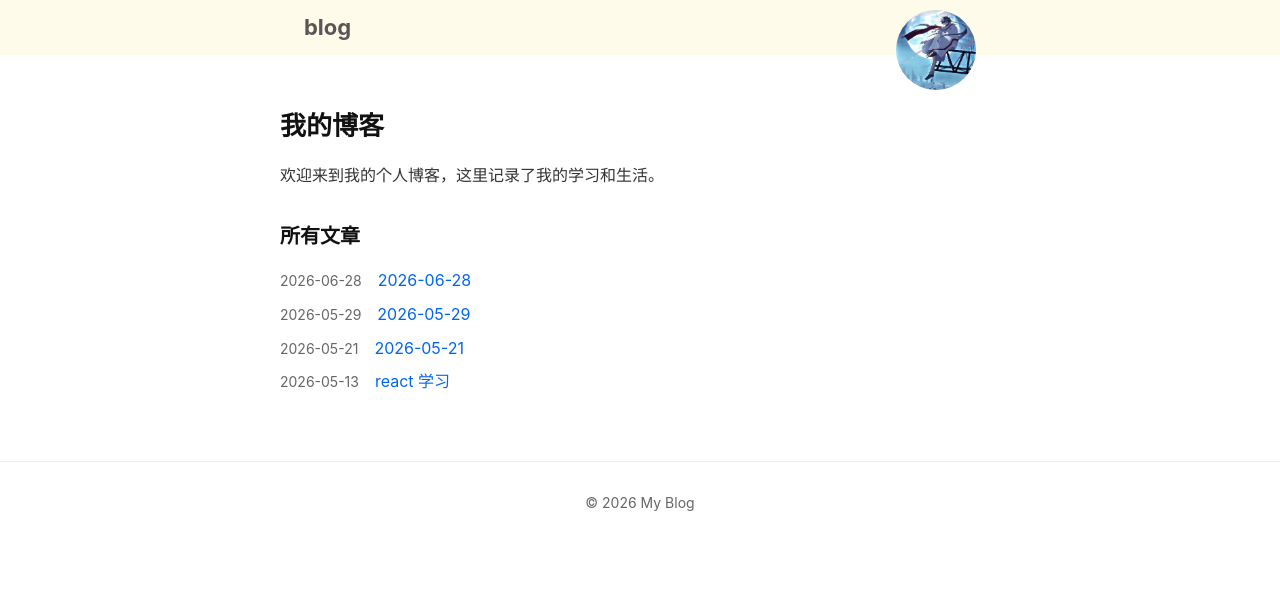
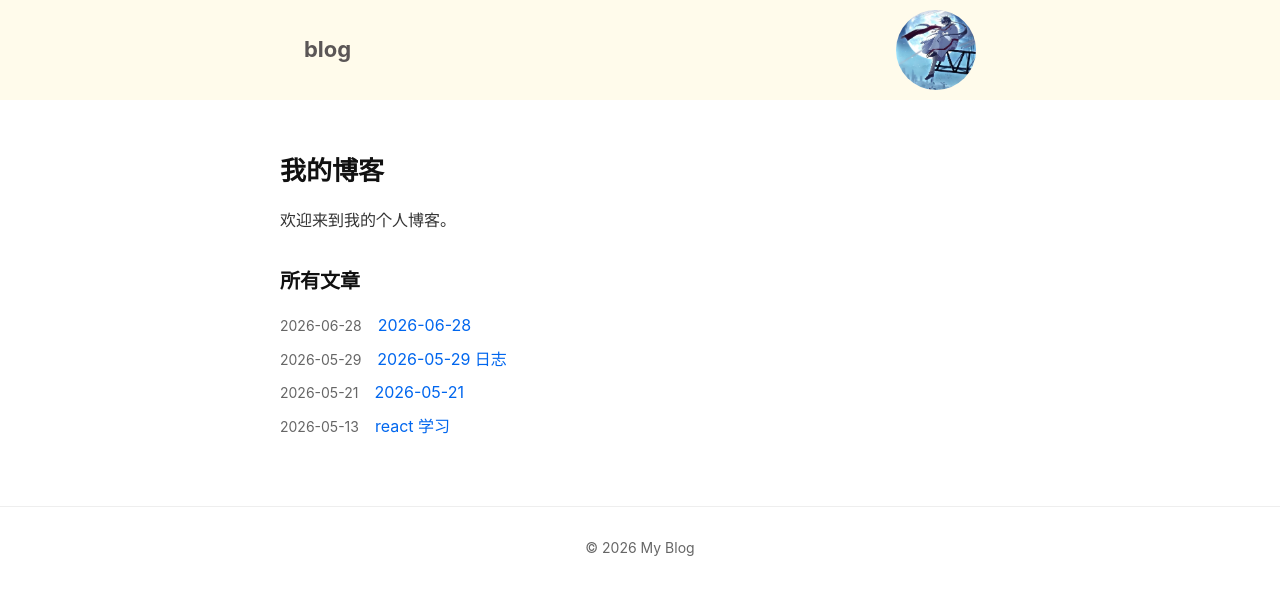
Before and after one commit to nannandemonkk/MyWeb, a React (Vite) app: page / in a window 1280 px wide. Shown: the top 594 px of the page. Built offline with nearby package versions, Linux system fonts and the light colour scheme.

Commit message:
这次提交让app.css 更加整洁 也理清了一些思路

```diff
--- a/document/2026-05-29.md
+++ b/document/2026-05-29.md
@@ -1,4 +1,4 @@
-5月29日日志
+# 2026-05-29 日志
 
 今天有点累 就是干什么都提不起精神 就是啥也不想干 在图书馆看书 看了一会儿 就觉得很累 很困
 想说的第二点 感觉自己忙了这么久啥也没学会 看HIT操作系统课程 虽然早已经看完了 对操作系统也有了一定的理解 但是我去做那个实验 总是感觉举步维艰 我不知道这是为什么 是我还有什么知识方面有所欠缺吗
--- a/package.json
+++ b/package.json
@@ -24,7 +24,6 @@
     "eslint-plugin-react-hooks": "^7.1.1",
     "eslint-plugin-react-refresh": "^0.5.2",
     "globals": "^17.6.0",
-    "vite": "^8.0.12",
-    "vite-plugin-markdown": "^2.2.0"
+    "vite": "^8.0.12"
   }
 }
--- a/src/App.css
+++ b/src/App.css
@@ -3,6 +3,49 @@
   margin: 0;
   padding: 0;
   box-sizing: border-box;
+}
+
+/* 标题h2 */
+h2 {
+  font-size: 26px;
+  margin-bottom: 16px;
+  color: #111;
+}
+
+/* 标题h3 */
+h3 {
+  font-size: 20px;
+  margin: 32px 0 12px;
+  color: #111;
+}
+
+/* 段落 */
+p {
+  margin-bottom: 16px;
+  color: #333;
+}
+
+/* 链接 */
+a {
+  color: #06e;
+  text-decoration: none;
+}
+a:hover {
+  text-decoration: underline;
+}
+
+/* 代码 */
+pre {
+  background: #f6f6f6;
+  padding: 16px;
+  border-radius: 4px;
+  overflow-x: auto;
+  margin: 20px 0;
+}
+code {
+  font-family: "Consolas", "Monaco", monospace;
+  font-size: 14px;
+  color: #333;
 }
 
 /* 页面整体 */
@@ -19,30 +62,39 @@ body {
   background: #fff;
 }
 
-/* 容器：居中 + 最大宽度 */
+/* 容器基础设置 */
 .container {
   max-width: 720px;
   margin: 0 auto;
   padding: 0 24px;
 }
 
-/* =======================
-   顶部导航
-======================= */
+
+/* NAV区域 */
 .site-header {
   background: #fffbeb;
   color: rgb(91, 86, 86);
   padding: 10px 0;
 }
-.site-title {
+/* flex排列 */
+.site-header .nav-row {
+  display: flex;
+  align-items: center;
+  justify-content: space-between;
+}
+/* 标题格式 */
+.site-header .site-title {
   font-size: 22px;
   font-weight: 700;
-  display: inline-block;
 }
-.site-nav {
-  float: right;
+/* 头像格式 */
+.site-header .avatar {
+  width: 80px;
+  height: 80px;
+  border-radius: 50%;
 }
-.site-nav a {
+
+/* .site-nav a {
   color: rgb(91, 86, 86);
   text-decoration: none;
   margin-left: 24px;
@@ -50,32 +102,14 @@ body {
 }
 .site-nav a:hover {
   text-decoration: underline;
-}
+} */
 
-/* =======================
-   内容区域
-======================= */
-.content {
+
+/* POST区域 */
+.home {
   padding: 50px 0;
 }
 
-/* 标题 */
-h2 {
-  font-size: 26px;
-  margin-bottom: 16px;
-  color: #111;
-}
-h3 {
-  font-size: 20px;
-  margin: 32px 0 12px;
-  color: #111;
-}
-
-/* 段落 */
-p {
-  margin-bottom: 16px;
-  color: #333;
-}
 
 /* 文章列表 */
 .post-list {
@@ -91,34 +125,8 @@ p {
   font-size: 14px;
 }
 
-/* 链接 */
-a {
-  color: #06e;
-  text-decoration: none;
-}
-a:hover {
-  text-decoration: underline;
-}
 
-/* =======================
-   代码块（官网同款）
-======================= */
-pre {
-  background: #f6f6f6;
-  padding: 16px;
-  border-radius: 4px;
-  overflow-x: auto;
-  margin: 20px 0;
-}
-code {
-  font-family: "Consolas", "Monaco", monospace;
-  font-size: 14px;
-  color: #333;
-}
-
-/* =======================
-   底部
-======================= */
+/* 底部 */
 .site-footer {
   border-top: 1px solid #eee;
   padding: 30px 0;
--- a/src/component/Home.jsx
+++ b/src/component/Home.jsx
@@ -2,10 +2,10 @@ import { Link } from "react-router-dom";
 
 export default function Home({ posts }) {
   return (
-    <main className="container content">
+    <main className="container home">
       <div className="post">
         <h2>我的博客</h2>
-        <p>欢迎来到我的个人博客，这里记录了我的学习和生活。</p>
+        <p>欢迎来到我的个人博客。</p>
 
         <h3>所有文章</h3>
         <ul className="post-list">
--- a/src/component/Nav.jsx
+++ b/src/component/Nav.jsx
@@ -1,11 +1,14 @@
+import { Link } from "react-router-dom";
+
 export default function Nav() {
   return (
     <header className="site-header">
-      <div className="container">
+      <div className="container nav-row">
         <h1 className="site-title">blog</h1>
-        <img src="./../image/avater.jpg" alt="头像" style={{ width: 80, height: 80, borderRadius: '50%', float: 'right' }} />
-        <nav className="site-nav">
-        </nav>
+        {/* <nav className="site-nav">
+          <Link to="/">首页</Link>
+        </nav> */}
+        <img src="./../image/avater.jpg" alt="头像" className="avatar" />
       </div>
     </header>
   );
```
Also changed, not shown: 1 other file (tests, documents, lock files or other folders).
